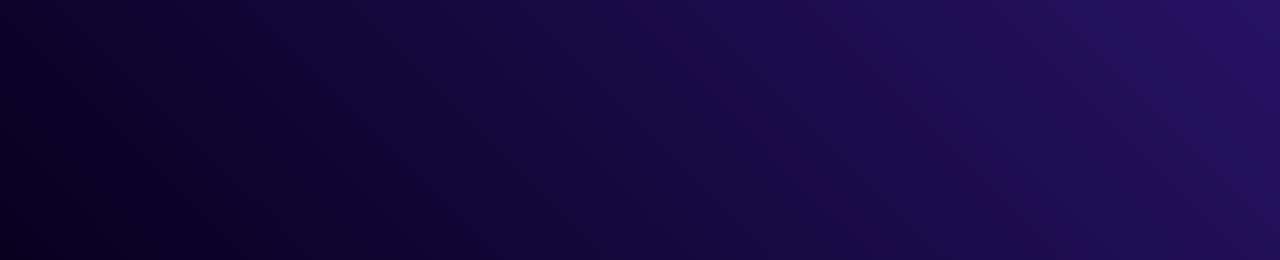
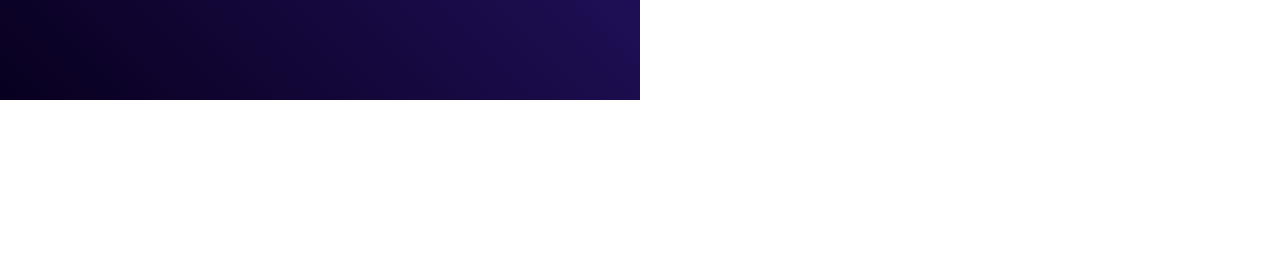
Before and after one commit to ShubhamChoudharyShubh/Digital-Clock, a plain HTML site: page index.html in a window 1280 px wide. Shown: the part 540-800 px from the top of the page. Drawn offline with Linux system fonts and the light colour scheme.

Commit message:
Update style.css

```diff
--- a/style.css
+++ b/style.css
@@ -5,8 +5,8 @@
    box-sizing: border-box;
 }
 .hero{
-    width: 100%;
-    height: 100vh;
+    width: 50%;
+    height: 80vh;
     background: linear-gradient(45deg, #08001f, #30197d);
     color: #fff;
     position: relative;
```
